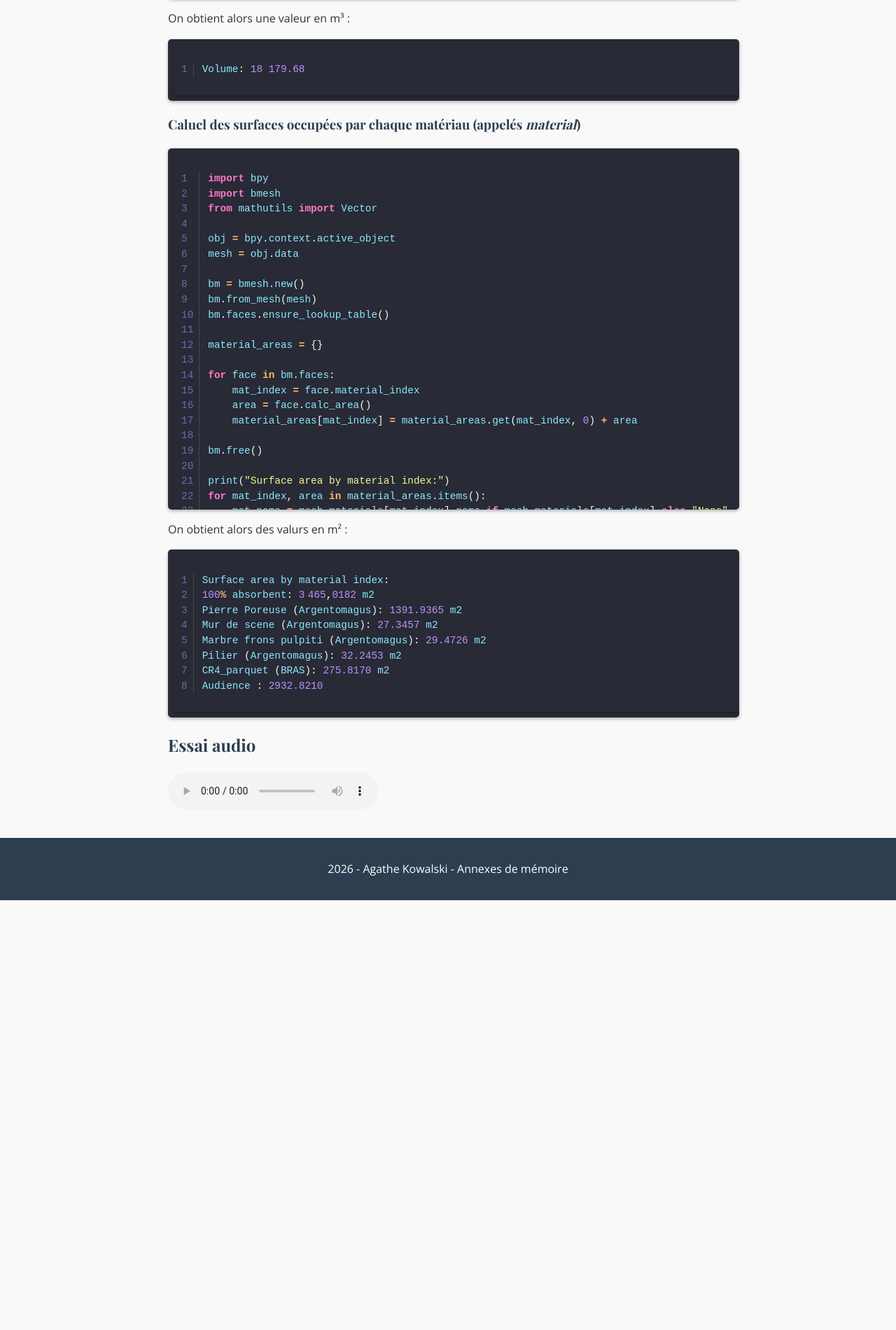
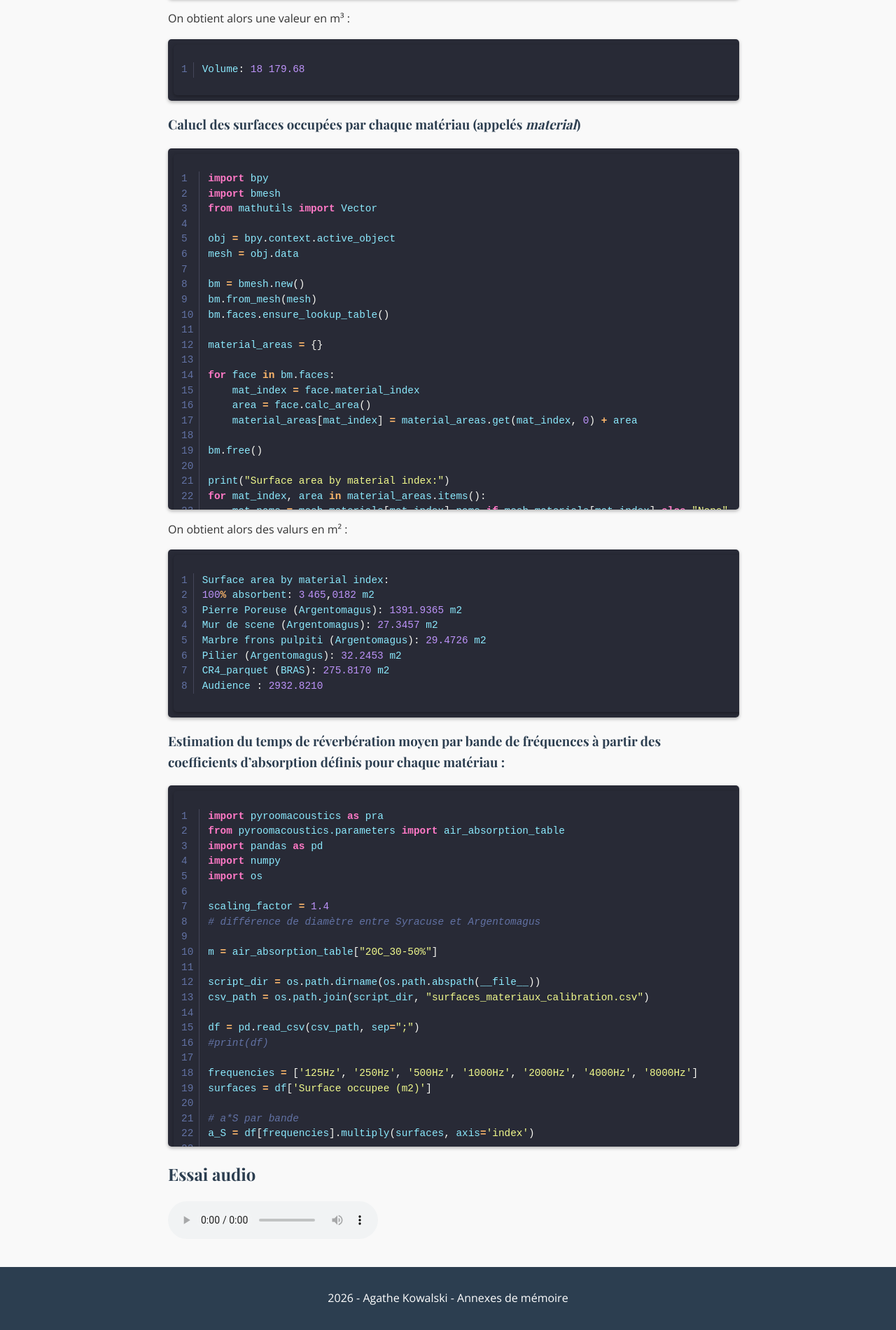
Before and after one commit to agathekowalski/ensll_memoire_p2026, a Jekyll site: the page built from simulations/index.md, in a window 1280 px wide. Shown: the part 982-2882 px from the top of the page at 70% size. Built offline with Jekyll 4.4.1, drawn with Linux system fonts in a browser that asks for light colours; before the commit the page ends 2268 px from its top, so only the background shows below that.

Commit message:
Update index.md

````diff
--- a/simulations/index.md
+++ b/simulations/index.md
@@ -94,6 +94,52 @@ CR4_parquet (BRAS): 275.8170 m2
 Audience : 2932.8210
 ```
 
+### Estimation du temps de réverbération moyen par bande de fréquences à partir des coefficients d'absorption définis pour chaque matériau :
+
+```python
+import pyroomacoustics as pra
+from pyroomacoustics.parameters import air_absorption_table
+import pandas as pd
+import numpy
+import os
+
+scaling_factor = 1.4
+# différence de diamètre entre Syracuse et Argentomagus
+
+m = air_absorption_table["20C_30-50%"]
+
+script_dir = os.path.dirname(os.path.abspath(__file__))
+csv_path = os.path.join(script_dir, "surfaces_materiaux_calibration.csv")
+
+df = pd.read_csv(csv_path, sep=";")
+#print(df)
+
+frequencies = ['125Hz', '250Hz', '500Hz', '1000Hz', '2000Hz', '4000Hz', '8000Hz']
+surfaces = df['Surface occupee (m2)']
+
+# a*S par bande
+a_S = df[frequencies].multiply(surfaces, axis='index')
+
+# somme des a*S
+sum_a_S = a_S.sum()
+
+S_total = surfaces.sum()
+
+V_total = 18179.68
+#V_total = 23000
+
+
+# a par bande
+a_coefficient = sum_a_S.values / S_total
+
+print(a_coefficient)
+
+for i, f in enumerate(frequencies) :
+    eyring_syracuse = pra.rt60_eyring(S_total*(scaling_factor)**2,V_total*(scaling_factor)**3,a_coefficient[i],m[i],343)
+    print(f, eyring_syracuse)
+```
+
+
 ## Essai audio
 
 <audio controls>
````
